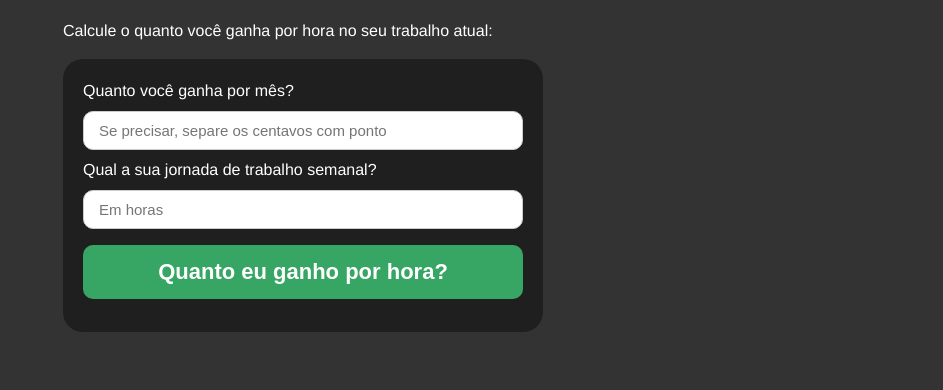
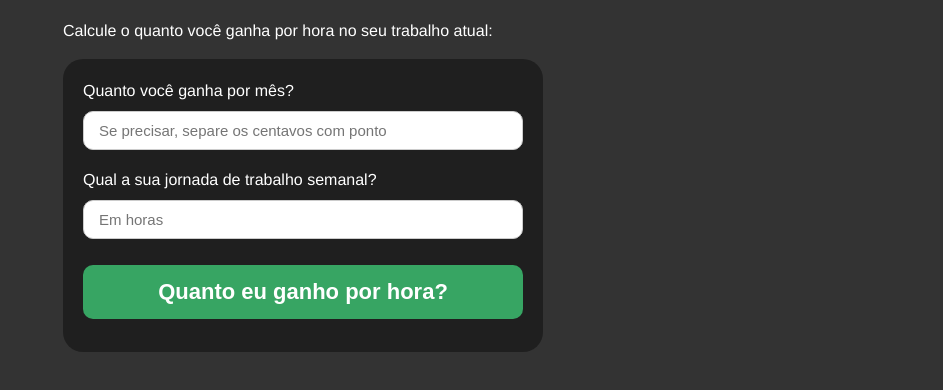
Before and after one commit to tarocoLeo/quanto-vale-sua-hora, a plain HTML site: page index.html in a window 1280 px wide. Shown: the part 104-494 px from the top of the page, without its empty margins (337-1280 px from the left). Drawn offline with Linux system fonts and the light colour scheme.

Commit message:
Added padding to inputs

```diff
--- a/css/style.css
+++ b/css/style.css
@@ -10,6 +10,16 @@ body {
 h1 {
   padding-top: 1em;
   color: white;
+}
+
+#container {
+  border-radius: 20px;
+  background-color: #1f1f1f;
+  padding: 20px;
+}
+
+#input_container {
+  padding-bottom: 10px;
 }
 
 label, span, p {
@@ -40,12 +50,6 @@ button {
   font-weight:bold;
 }
 
-div {
-  border-radius: 20px;
-  background-color: #1f1f1f;
-  padding: 20px;
-}
-
 span {
   margin: auto;
   padding-top: 5px;
--- a/index.html
+++ b/index.html
@@ -16,20 +16,27 @@
 
 		<p>Calcule o quanto você ganha por hora no seu trabalho atual:</p>
 
-		<div>
+		<div id="container">
+
+      <div id="input_container">
         <label for="monthly_salary">Quanto você ganha por mês?</label>
         <input type="text"
                id="monthly_salary"
                name="monthly_salary"
                placeholder="Se precisar, separe os centavos com ponto">
+      </div>
 
+      <div id="input_container">
         <label for="weekly_journey">Qual a sua jornada de trabalho semanal?</label>
         <input type="text"
                id="weekly_journey"
                name="weekly_journey"
                placeholder="Em horas">
+      </div>
 
+      <div>
         <button id="button" class="button">Quanto eu ganho por hora?</button>
+      </div>
 
 	    <span id="resultText"></span>
 		</div>
```
Lines whose indentation alone changed are shown as unchanged.
